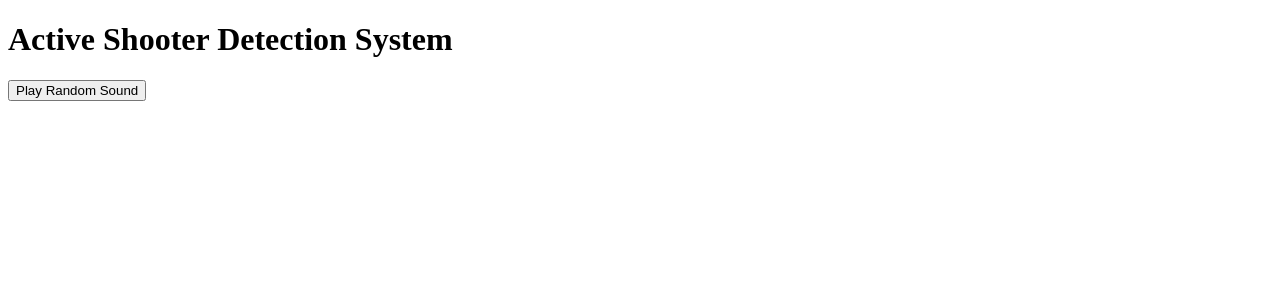
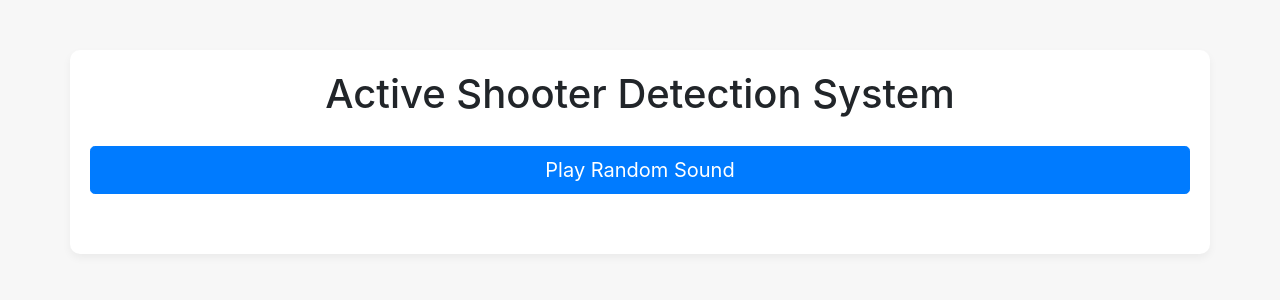
Before and after one commit to williamjowens/active-shooter-detection-app, a Flask app: page / in a window 1280 px wide. Shown: the top 300 px of the page. Run offline with Flask 2, Linux system fonts and the light colour scheme; parts of the project's set-up code (start-up, migrations or seed data) failed here and were passed over; some libraries are stand-ins or nearby versions.

Commit message:
Update index.html

```diff
--- a/templates/index.html
+++ b/templates/index.html
@@ -4,27 +4,55 @@
     <meta charset="UTF-8">
     <meta name="viewport" content="width=device-width, initial-scale=1.0">
     <title>Active Shooter Detection System</title>
+    <link rel="stylesheet" href="https://stackpath.bootstrapcdn.com/bootstrap/4.5.2/css/bootstrap.min.css">
     <style>
+        body {
+            padding-top: 50px;
+            background-color: #f7f7f7;
+        }
+        .container {
+            background: white;
+            padding: 20px;
+            border-radius: 10px;
+            box-shadow: 0 4px 8px rgba(0, 0, 0, 0.05);
+        }
         .message {
-            color: green;
-            font-size: 1.5em;
+            font-size: 1.2em;
+            margin-top: 20px;
+            padding: 10px;
+            border-radius: 5px;
+            text-align: center;
         }
         .message.threat-detected {
-            color: red;
+            color: white;
+            background-color: #dc3545;
+        }
+        .message.no-threat {
+            color: white;
+            background-color: #28a745;
+        }
+        #playButton {
+            width: 100%;
+            margin-top: 20px;
         }
     </style>
 </head>
 <body>
-    <h1>Active Shooter Detection System</h1>
-    <button id="playButton">Play Random Sound</button>
-    <audio id="audioPlayer" controls hidden></audio>
-    <div id="message" class="message"></div>
+    <div class="container text-center">
+        <h1>Active Shooter Detection System</h1>
+        <button id="playButton" class="btn btn-primary btn-lg">Play Random Sound</button>
+        <audio id="audioPlayer" controls hidden></audio>
+        <div id="message" class="message"></div>
+    </div>
 
+    <script src="https://code.jquery.com/jquery-3.5.1.slim.min.js"></script>
+    <script src="https://cdn.jsdelivr.net/npm/@popperjs/core@2.16.0/dist/umd/popper.min.js"></script>
+    <script src="https://stackpath.bootstrapcdn.com/bootstrap/4.5.2/js/bootstrap.min.js"></script>
     <script>
         document.getElementById('playButton').addEventListener('click', function() {
             const messageDiv = document.getElementById('message');
-            messageDiv.textContent = ''; // Clear any existing messages
-            messageDiv.classList.remove('threat-detected');
+            messageDiv.textContent = '';
+            messageDiv.className = 'message';
 
             fetch('/play_random_sound')
                 .then(response => {
@@ -46,6 +74,7 @@
                 .catch(error => {
                     console.error('Error playing sound:', error);
                     messageDiv.textContent = 'Error: Could not play sound.';
+                    messageDiv.className += ' no-threat';
                 });
         });
 
@@ -56,12 +85,16 @@
                     const messageDiv = document.getElementById('message');
                     messageDiv.textContent = data.result;
                     if (data.result.includes("Threat detected")) {
-                        messageDiv.classList.add('threat-detected');
+                        messageDiv.className += ' threat-detected';
                     } else {
-                        messageDiv.classList.remove('threat-detected');
+                        messageDiv.className += ' no-threat';
                     }
                 })
-                .catch(error => console.error('Error predicting:', error));
+                .catch(error => {
+                    console.error('Error predicting:', error);
+                    messageDiv.textContent = 'Error: Prediction failed.';
+                    messageDiv.className += ' no-threat';
+                });
         }
     </script>
 </body>
```
